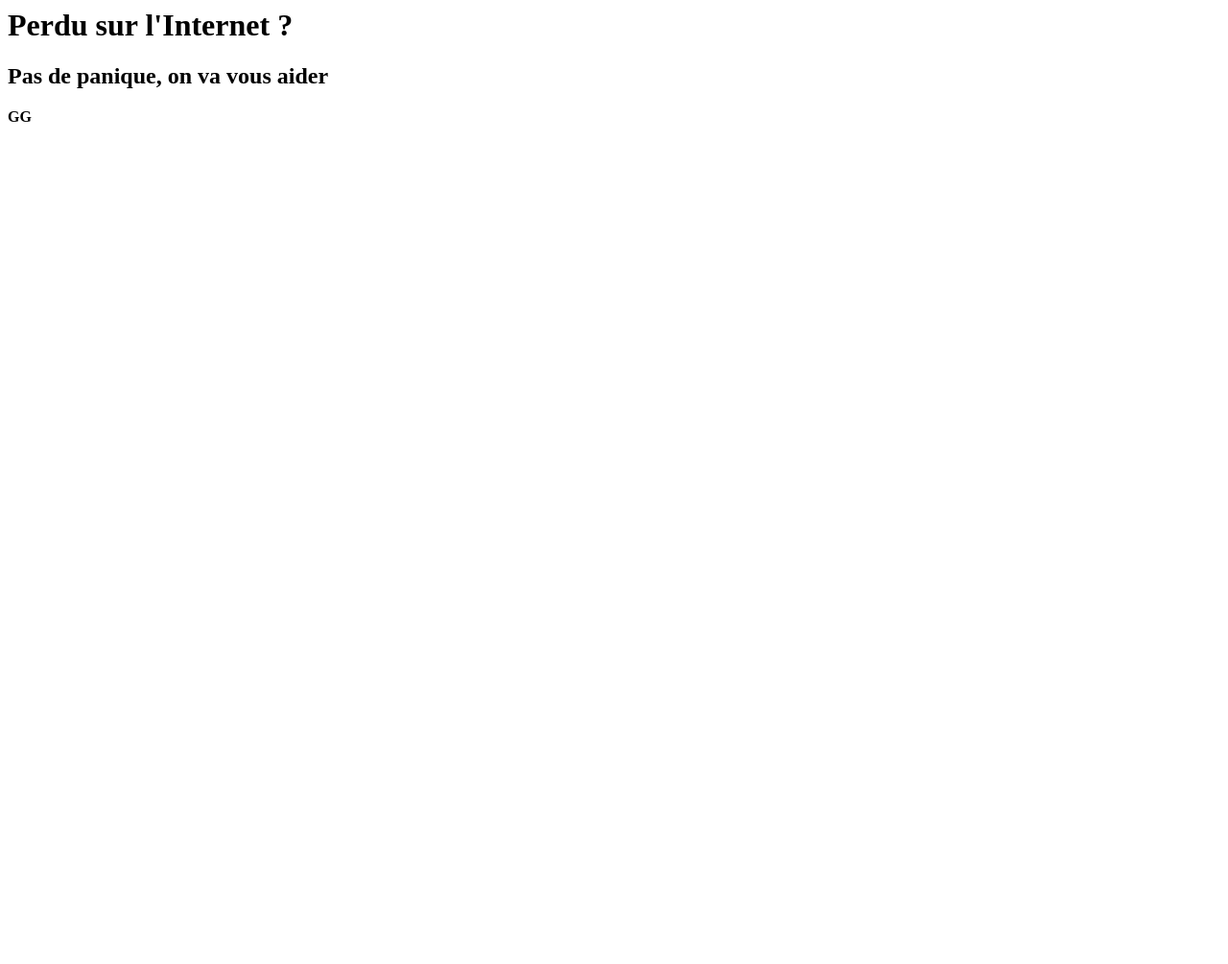
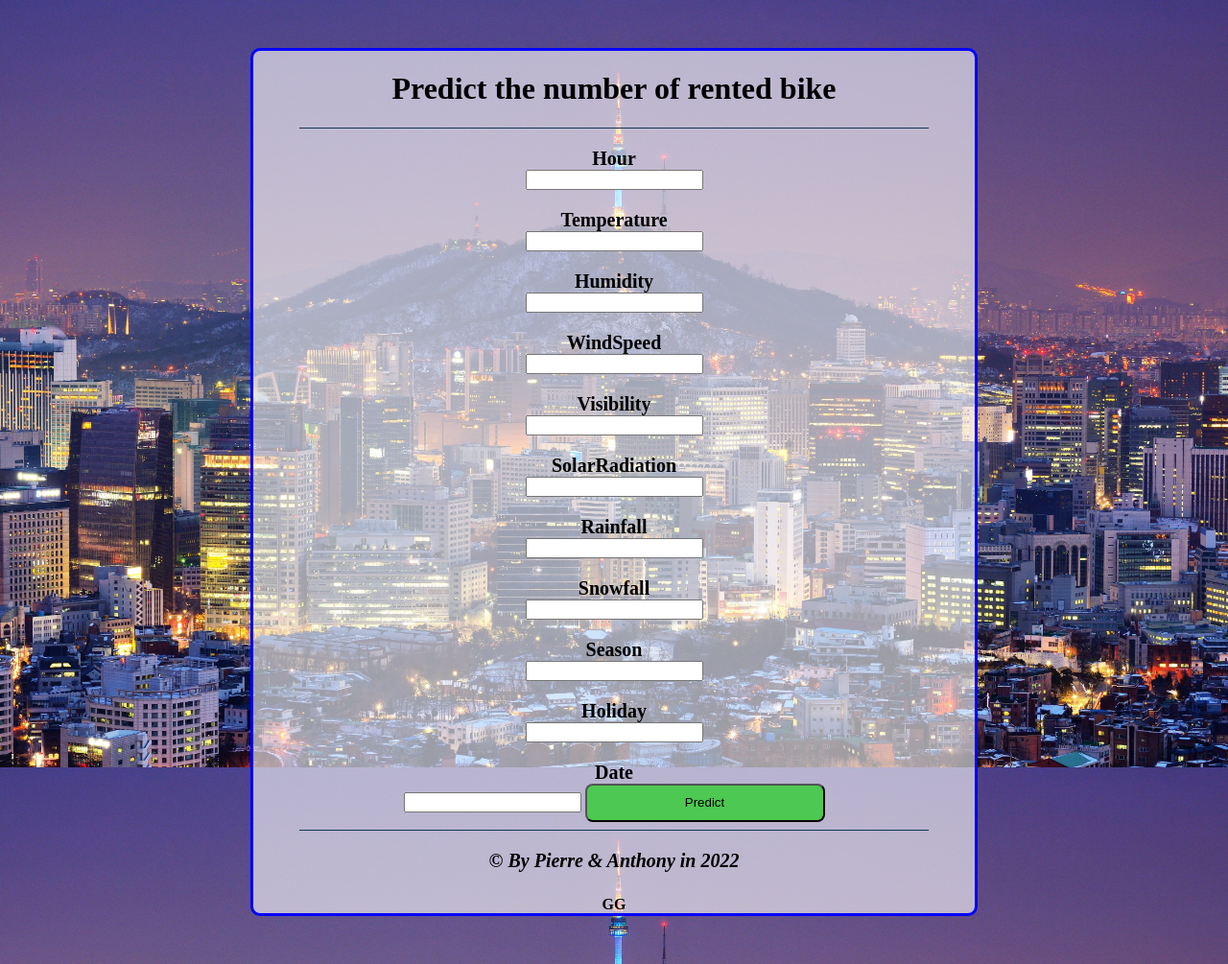
Before and after one commit to Pierre-Portfolio/Seoul-Bike-Sharing, a Flask app: page /trollAsterion/1/1 in a window 1280 px wide. Shown: the whole page at 96% size. Before the commit the page ends 127 px from the top, so only its background shows below. Run offline with Flask 2, Linux system fonts and the light colour scheme.

Commit message:
update api front

```diff
--- /dev/null
+++ b/Api/serveur/static/css/main.css
@@ -0,0 +1,52 @@
+body {
+    background-image: url(../background/background.jpg);
+    background-attachment:fixed;
+    background-position:center center;
+
+    background-repeat: no-repeat;
+    background-size: cover;
+    -webkit-background-size: cover;
+    text-align:center;
+}
+
+h1 {
+    font-style: Bold;
+    text-align: center;
+}
+
+form {
+	margin: 50px 20%;
+	padding-left: 3rem;
+	padding-right: 3rem;
+	background-color: rgba(255, 255, 255, 0.6);
+	border-style: solid;
+	border-color: blue;
+	border-radius: 10px;
+	height: auto;
+}
+
+p {
+    font-size: 20px;
+    font-weight: bold;
+    color: black;
+    margin-bottom: 0;
+}
+
+hr {
+    height: 1px;
+    color: #123455;
+    background-color: #123455;
+    border: none;
+}
+
+.sendvalue {
+    background-color: rgba(50, 205, 50, 0.8);
+    width: 250px;
+    height: 40px;
+    border-radius: 8px;
+}
+
+.copyrigth {
+    font-style: italic;
+    margin-bottom: 25px;
+}
--- a/Api/serveur/templates/index.html
+++ b/Api/serveur/templates/index.html
@@ -1,10 +1,54 @@
-<head>
-	<title>Vous Etes Perdu ?</title>
-</head>
+<!DOCTYPE html>
+<html lang="fr">
+  <head>
+    <meta charset="utf-8"/>
+	<title>Api Rented Bike Count</title>
+	<link rel="stylesheet" href="{{ url_for('static', filename='css/main.css') }}">
+  </head>
+  <body>
 
-<body>
-	<h1>Perdu sur l'Internet ?</h1>
-	<h2>Pas de panique, on va vous aider</h2>
-	<strong>{{asterion}}</strong>
-</body>
+  <form method="post" action="">
+    <h1>Predict the number of rented bike</h1>
+    <hr>
+
+    <p>Hour</p>
+    <input type="number" name="Hour" value="Hour" />
+
+    <p>Temperature</p>
+    <input type="number" name="Temperature" value="Temperature" />
+
+    <p>Humidity</p>
+    <input type="number" name="Humidity" value="Humidity" />
+
+    <p>WindSpeed</p>
+    <input type="number" name="WindSpeed" value="WindSpeed" />
+
+    <p>Visibility</p>
+    <input type="number" name="Visibility" value="Visibility" />
+
+    <p>SolarRadiation</p>
+    <input type="number" name="SolarRadiation" value="SolarRadiation" />
+
+    <p>Rainfall</p>
+    <input type="number" name="Rainfall" value="Rainfall" />
+
+    <p>Snowfall</p>
+    <input type="number" name="Snowfall" value="Snowfall" />
+
+    <p>Season</p>
+    <input type="number" name="Season" value="Season" />
+
+    <p>Holiday</p>
+    <input type="number" name="Holiday" value="Holiday" />
+
+    <p>Date</p>
+    <input type="number" name="Date" value="" />
+    <!-- Transformer date en jours, mois et dayofweek et fonctionningday NE PAS OUBLIER DE LES REMMETRE DANS L ORDRE-->
+    <input class="sendvalue" type="submit" value="Predict">
+
+     <hr>
+     <p class="copyrigth">© By Pierre & Anthony in 2022</p>
+     <strong>{{asterion}}</strong>
+  </form>
+  </body>
 </html>
```
Also changed, not shown: Api/serveur/static/background/background.jpg (added).
